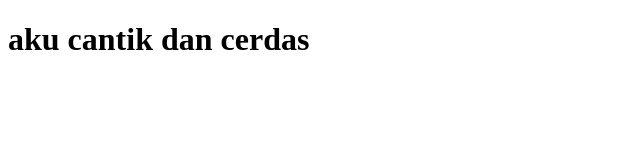
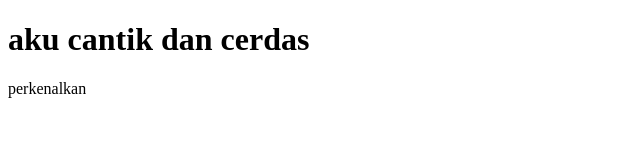
Before and after one commit to yantiyu65/yanti-git-test, a plain HTML site: page index.html in a window 1280 px wide. Shown: the whole page, without its empty margins (0-640 px from the left). Drawn offline with Linux system fonts and the light colour scheme.

Commit message:
menambahkan paragraf

```diff
--- a/index.html
+++ b/index.html
@@ -8,5 +8,6 @@
 </head>
 <body>
     <h1>aku cantik dan cerdas</h1>
+    <p>perkenalkan</p>
 </body>
 </html>
```
